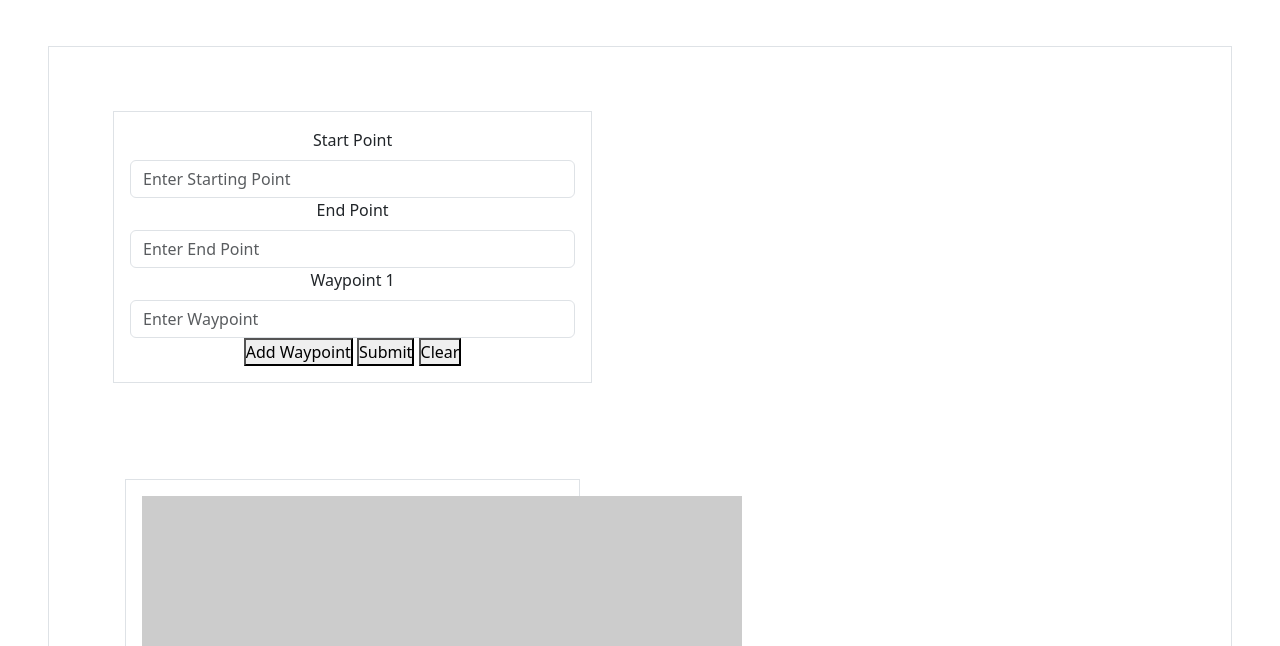
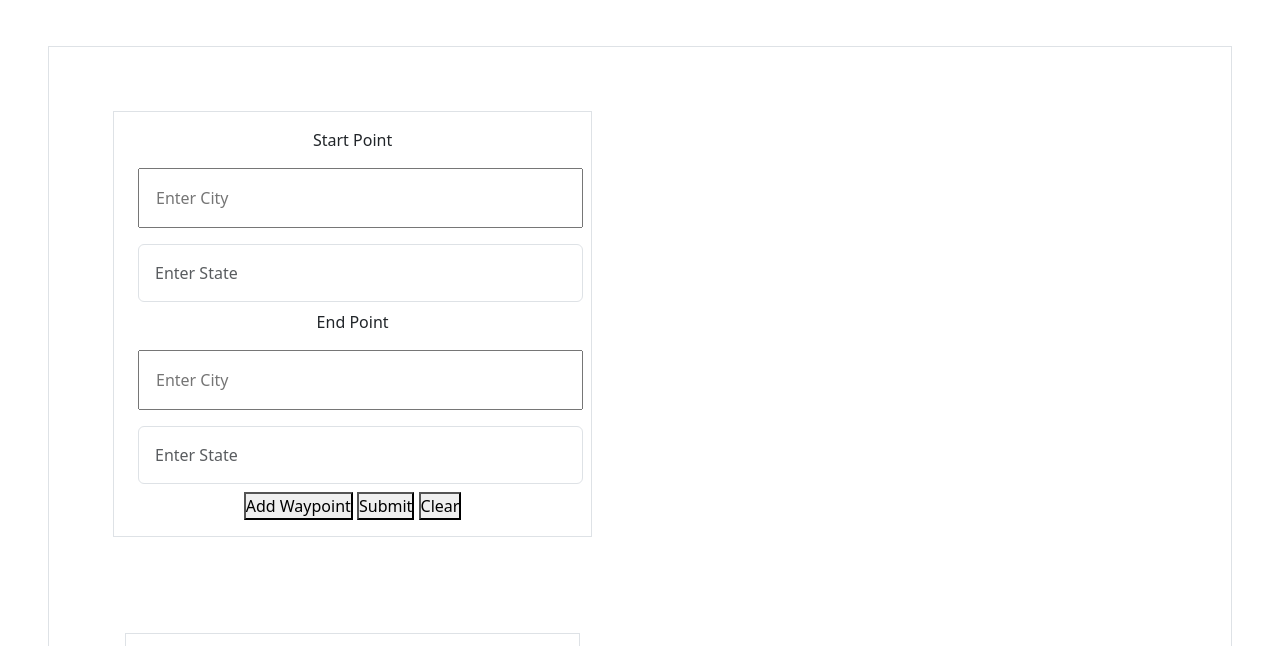
Before and after one commit to kbliss86/trip-planner, a plain HTML site: page index.html in a window 1280 px wide. Shown: the part 154-800 px from the top of the page. Drawn offline with nearby package versions, Linux system fonts and the light colour scheme; placeholder pictures from the web are drawn by us.

Commit message:
added functional waypoint button

```diff
--- a/assets/js/script.js
+++ b/assets/js/script.js
@@ -0,0 +1,85 @@
+var addWayPointEl = $("#add-waypoint");
+
+var waypointCounter = 0;
+
+addWayPointEl.on("click", function() {
+    var cityEl = "input";
+    var stateEl = "input";
+    var searchCardEl = $("#search-card")
+
+    if(waypointCounter < 3){
+        var inputElC = document.createElement(cityEl);
+        var inputElS = document.createElement(stateEl);
+
+        inputElC.setAttribute("class", "form-control w-100 m-2 p-3 s-3");
+        inputElC.setAttribute("type", "text");
+        inputElC.setAttribute("placeholder", "Enter City");
+        searchCardEl.append(inputElC);
+
+        inputElS.setAttribute("class", "form-control w-100 m-2 p-3 s-3");
+        inputElS.setAttribute("type", "text");
+        inputElS.setAttribute("placeholder", "Enter State");
+        searchCardEl.append(inputElS);
+
+        waypointCounter++;
+    }
+
+})
+
+$(function () {
+    var stateNames = [
+        'AL',
+        'AK',
+        'AZ',
+        'AR',
+        'CA',
+        'CO',
+        'CT',
+        'DE',
+        'FL',
+        'GA',
+        'HI',
+        'ID',
+        'IL',
+        'IN',
+        'IA',
+        'KS',
+        'KY',
+        'LA',
+        'ME',
+        'MD',
+        'MA',
+        'MI',
+        'MN',
+        'MS',
+        'MO',
+        'MT',
+        'NE',
+        'NV',
+        'NH',
+        'NJ',
+        'NM',
+        'NY',
+        'NC',
+        'ND',
+        'OH',
+        'OK',
+        'OR',
+        'PA',
+        'RI',
+        'SC',
+        'SD',
+        'TN',
+        "TX",
+        'UT',
+        'VT',
+        'VA',
+        'WA',
+        'WV',
+        'WI',
+        'WY'
+    ];
+    $(".form-control").autocomplete({
+      source: stateNames,
+    });
+  });
--- a/index.html
+++ b/index.html
@@ -6,6 +6,7 @@
   <meta name="viewport" content="width=device-width, initial-scale=1.0">
   <title>Dev Dynasty Map App</title>
   <link rel="stylesheet" href="	https://cdn.jsdelivr.net/npm/bootstrap@5.3.0/dist/css/bootstrap.min.css">
+  <link rel="stylesheet" href="https://code.jquery.com/ui/1.12.1/themes/base/jquery-ui.css"/>
   <!-- Materialize CSS Api -->
   <!-- <link rel="stylesheet" href="https://cdnjs.cloudflare.com/ajax/libs/materialize/1.0.0/css/materialize.min.css"> -->
   <link rel="stylesheet" href="./assets/css/style.css">
@@ -25,17 +26,19 @@
 
   <main class="col">
     <section class="row border p-3 m-5">
-      <section class="col-5 text-center border p-3 m-5">
-      <label class="form-label">Start Point</label>
-      <input type="text" class="form-control" placeholder="Enter Starting Point">
+      <section id="search-card" class="col-5 text-center border p-3 m-5" >
+      <label class="form-label" id="User-StartPoint">Start Point</label>
+      <input type="text" class="form-input w-100 p-3 m-2 s-3" placeholder="Enter City">
+      <input id="state-input" class="form-control w-100 p-3 m-2 s-3" type="text" placeholder="Enter State" >
 
-      <label class="form-label">End Point</label>
-      <input type="text" class="form-control" placeholder="Enter End Point">
+      <label class="form-label" id="User-EndPoint">End Point</label>
+      <input type="text" class="form-input w-100 p-3 m-2 s-3" placeholder="Enter City">
+      <input id="state-input" class="form-control w-100 p-3 m-2 s-3" type="text" placeholder="Enter State">
+<!--
+      <label class="form-label">Waypoint 1</label>
+      <input type="text" class="form-control" placeholder="Enter Waypoint"> -->
 
-      <label class="form-label">Waypoint 1</label>
-      <input type="text" class="form-control" placeholder="Enter Waypoint">
-
-      <button>Add Waypoint</button>
+      <button id="add-waypoint">Add Waypoint</button>
 
       <button type="button">Submit</button>
       <button type="button">Clear</button>
@@ -63,10 +66,13 @@
   </main>
 
 
-  <script src="./assets/js/script.js"> </script>
+
   <footer>
     <p>Made by Dev Dynasty</p>
   </footer>
 </body>
+<script src="https://code.jquery.com/jquery-1.12.4.js"></script>
+  <!-- jQuery UI <script> tag -->
+<script src="https://code.jquery.com/ui/1.12.1/jquery-ui.js"></script>
+<script src="./assets/js/script.js"> </script>
 </html>
-<!-- Not sure where or how many search bars to add -->
```
